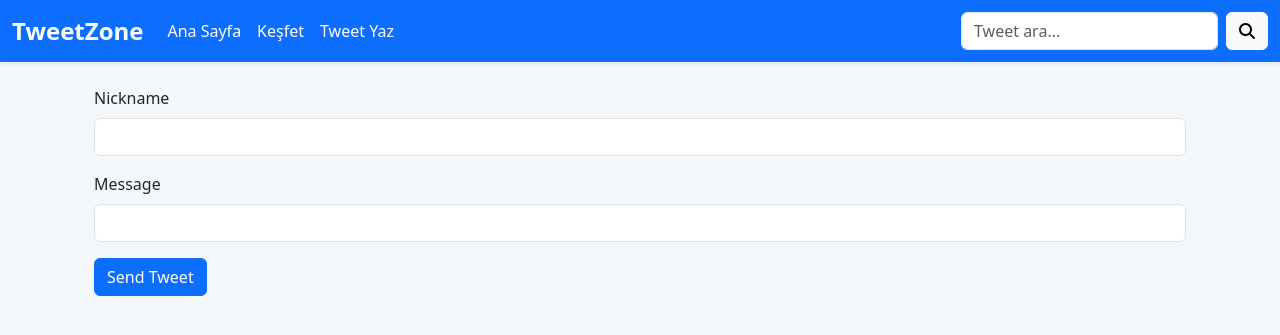
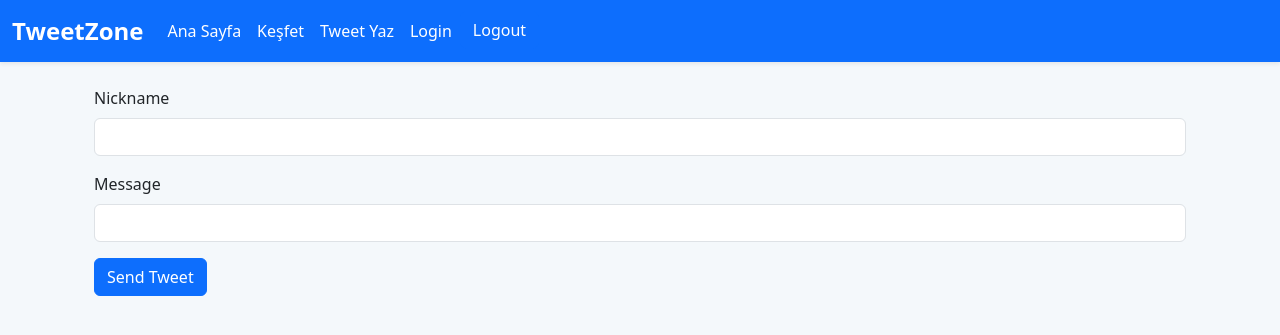
Before and after one commit to BatuhanMD/TweetZone, a Django app: page /addtweet/ in a window 1280 px wide. Shown: the top 335 px of the page. Run offline with Django 5.2, Linux system fonts and the light colour scheme.

Commit message:
Login and Logout

```diff
--- a/templates/base.html
+++ b/templates/base.html
@@ -54,11 +54,19 @@
                     <a class="nav-link active" href="{%url 'tweetapp:AddTweetModelForm' %}">Tweet Yaz Model Form</a>
                 </li>
                 -->
+                <li class="nav-item">
+                    <a class="nav-link active" href="{%url 'login' %}">Login</a>
+                </li>
+                <li class="nav-item">
+                    <form action="{% url 'logout' %}" method="post">             {% csrf_token %}             <button type="submit" class="btn btn-primary">Logout</button>           </form>
+                </li>
             </ul>
+            <!--
             <form class="d-flex" role="search" method="get" action="/search/">
                 <input class="form-control me-2" type="search" name="q" placeholder="Tweet ara..." aria-label="Search">
                 <button class="btn btn-light" type="submit"><i class="fas fa-search"></i></button>
             </form>
+            -->
         </div>
     </div>
 </nav>
--- a/tweetzone/settings.py
+++ b/tweetzone/settings.py
@@ -122,3 +122,6 @@ STATIC_URL = 'static/'
 # https://docs.djangoproject.com/en/5.0/ref/settings/#default-auto-field
 
 DEFAULT_AUTO_FIELD = 'django.db.models.BigAutoField'
+
+LOGIN_REDIRECT_URL = "/"
+LOGOUT_REDIRECT_URL = "/"
--- a/tweetzone/urls.py
+++ b/tweetzone/urls.py
@@ -19,5 +19,6 @@ from django.urls import path,include
 
 urlpatterns = [
     path('admin/', admin.site.urls),
-    path("",include("tweetapp.urls"))
+    path("",include("tweetapp.urls")),
+    path("",include("django.contrib.auth.urls"))
 ]
```
Also changed, not shown: templates/registration/login.html (added, +11 -0 lines), db.sqlite3.
